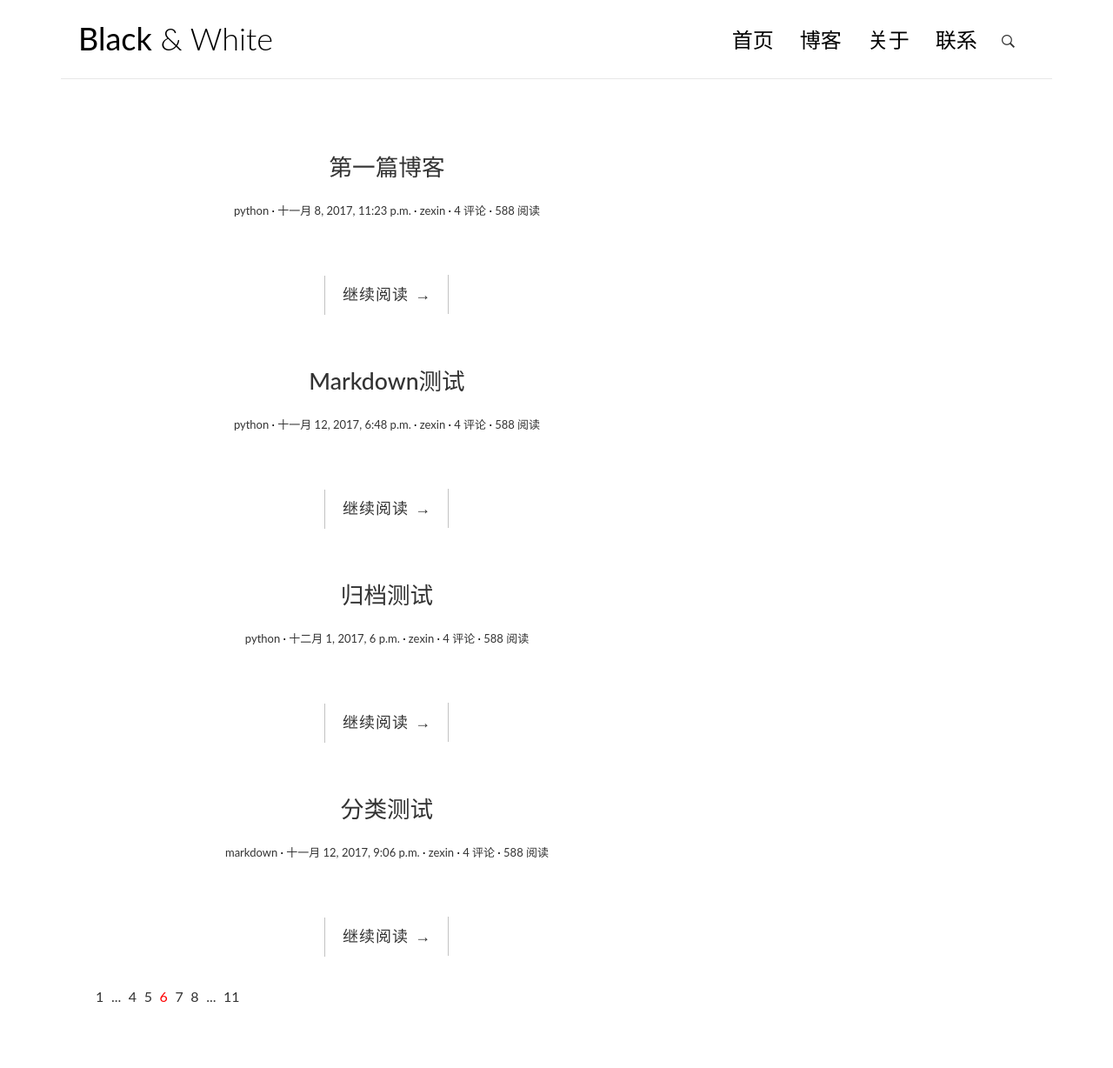
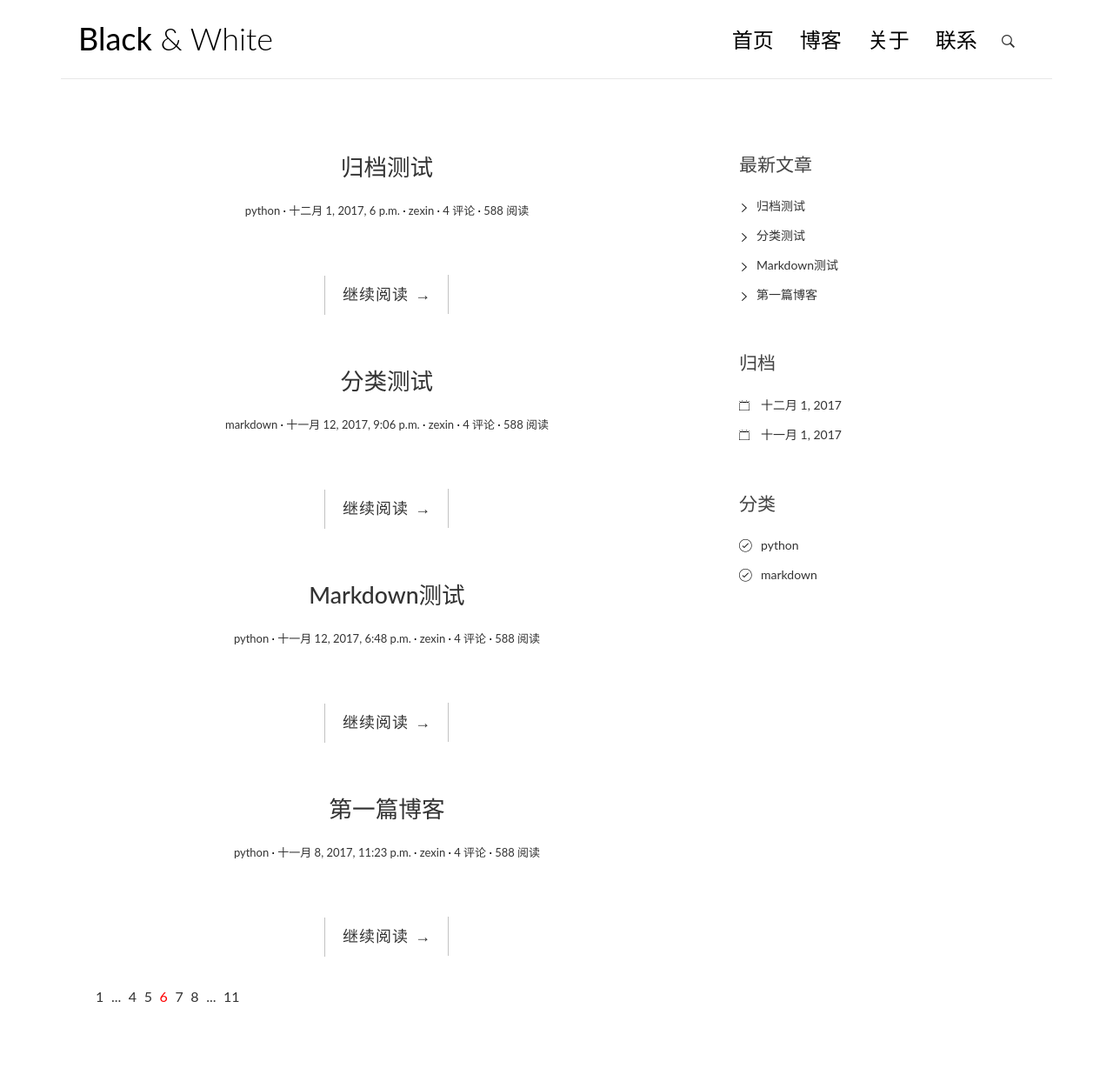
Before and after one commit to zhengzexin-python/myblog, a Django app: page / in a window 1280 px wide. Shown: the top 1228 px of the page at 87% size. Run offline with Django 3.2, Linux system fonts and the light colour scheme; data comes from the database, SQL or seed files in the repository; both versions use the stored data as it was after the commit; some libraries are stand-ins or nearby versions.

Commit message:
分类和归档

```diff
--- /dev/null
+++ b/blog/templatetags/blog_tag.py
@@ -0,0 +1,22 @@
+from blog.models import Post, Category
+from django import template
+
+register = template.Library()
+
+
+# 获取最新文章模板标签
+@register.simple_tag
+def get_recent_posts(num=5):
+    return Post.objects.all().order_by("-create_time")[:num]
+
+
+# 归档模板标签
+@register.simple_tag
+def archives():
+    return Post.objects.dates("create_time", 'month', order='DESC')
+
+
+# 获得分类模板标签
+@register.simple_tag
+def get_categories():
+    return Category.objects.all()
--- a/blog/urls.py
+++ b/blog/urls.py
@@ -4,5 +4,8 @@ from blog import views
 
 urlpatterns = [
     url(r'^$', views.index, name='index'),
-    url(r'^post/(?P<pk>[0-9]+)/$', views.detail, name='detail')
+    url(r'^post/(?P<pk>[0-9]+)/$', views.detail, name='detail'),
+    url(r'archives/(?P<year>[0-9]{4})/(?P<month>[0-9]{1,2})/$', views.archives, name="archives"),
+    url(r'category/(?P<pk>[0-9]+)/$', views.category, name='category'),
 ]
+1
--- a/blog/views.py
+++ b/blog/views.py
@@ -1,15 +1,17 @@
 from django.shortcuts import render, get_object_or_404
 
 # Create your views here.
-from blog.models import Post
+from blog.models import Post, Category
 import markdown
 
 
+# 首页视图
 def index(request):
-    post_list = Post.objects.all()
+    post_list = Post.objects.all().order_by("-create_time")
     return render(request, 'blog/index.html', context={'post_list': post_list})
 
 
+# 文章视图
 def detail(request, pk):
     post = get_object_or_404(Post, pk=pk)
     # 使用markdown进行渲染
@@ -19,3 +21,15 @@ def detail(request, pk):
         'markdown.extensions.toc',
     ])
     return render(request, 'blog/detail.html', context={'post': post})
+
+
+# 归档视图
+def archives(request, year, month):
+    post_list = Post.objects.filter(create_time__year=year, create_time__month=month).order_by("-create_time")
+    return render(request, template_name='blog/index.html', context={"post_list": post_list})
+
+
+def category(request, pk):
+    cate = get_object_or_404(Category, pk=pk)
+    post_list = Post.objects.filter(category=cate).order_by("-create_time")
+    return render(request,'blog/index.html',{'post_list': post_list})
--- a/templates/base.html
+++ b/templates/base.html
@@ -1,4 +1,5 @@
 {% load staticfiles %}
+{% load blog_tag %}
 <!DOCTYPE html>
 <html>
 <head>
@@ -29,7 +30,7 @@
                 <div class="logo">
                     <h1><a href="index.html"><b>Black</b> &amp; White</a></h1>
                 </div>
-            </div><!-- col-md-4 -->
+            </div>
             <div class="col-md-8 col-sm-7 col-xs-4">
                 <nav class="main-nav" role="navigation">
                     <div class="navbar-header">
@@ -45,7 +46,7 @@
                             <li class="cl-effect-11"><a href="about.html" data-hover="关于">关于</a></li>
                             <li class="cl-effect-11"><a href="contact.html" data-hover="联系">联系</a></li>
                         </ul>
-                    </div><!-- /.navbar-collapse -->
+                    </div>
                 </nav>
                 <div id="header-search-box">
                     <a id="search-menu" href="#"><span id="search-icon" class="ion-ios-search-strong"></span></a>
@@ -56,7 +57,7 @@
                         </form>
                     </div>
                 </div>
-            </div><!-- col-md-8 -->
+            </div>
         </div>
     </header>
 </div>
@@ -69,12 +70,90 @@
             <main class="col-md-8">
                 {% block main %}
 
-                {% endblock  %}
+                {% endblock %}
             </main>
             <aside class="col-md-4">
                 {% block toc %}
 
-                {% endblock  %}
+                {% endblock %}
+            </aside>
+            <aside class="col-md-4">
+                <div class="widget widget-recent-posts">
+                    <h3 class="widget-title">最新文章</h3>
+                    {% get_recent_posts as recent_post_list %}
+                    <ul>
+                        {% for post in recent_post_list %}
+                            <li><a href="{{ post.get_absolute_url }}">{{ post.title }}</a></li>
+                        {% empty %}
+                            暂时没有发布的文章！
+                        {% endfor %}
+                    </ul>
+
+                </div>
+                <div class="widget widget-archives">
+                    <h3 class="widget-title">归档</h3>
+                    {% archives as data_list %}
+                    <ul>
+                        {% for data in data_list %}
+                            <li><a href="{% url 'blog:archives' data.year data.month %}">{{ data }}</a></li>
+                        {% empty %}
+                            暂无归档
+                        {% endfor %}
+
+                    </ul>
+                </div>
+
+                <div class="widget widget-category">
+                    <h3 class="widget-title">分类</h3>
+                    {% get_categories as categories_list %}
+                    <ul>
+                        {% for categories in  categories_list %}
+                            <li><a href="{% url 'blog:category' categories.pk %}">{{ categories }}</a></li>
+                        {% empty %}
+                            暂无分类
+                        {% endfor %}
+
+                    </ul>
+                </div>
+
+               {% comment %} <div class="widget widget-tag-cloud">
+                    <h3 class="widget-title">标签云</h3>
+                    <ul>
+                        <li>
+                            <a href="#">Django</a>
+                        </li>
+                        <li>
+                            <a href="#">Python</a>
+                        </li>
+                        <li>
+                            <a href="#">Java</a>
+                        </li>
+                        <li>
+                            <a href="#">笔记</a>
+                        </li>
+                        <li>
+                            <a href="#">文档</a>
+                        </li>
+                        <li>
+                            <a href="#">AngularJS</a>
+                        </li>
+                        <li>
+                            <a href="#">CSS</a>
+                        </li>
+                        <li>
+                            <a href="#">JavaScript</a>
+                        </li>
+                        <li>
+                            <a href="#">Snippet</a>
+                        </li>
+                        <li>
+                            <a href="#">jQuery</a>
+                        </li>
+                    </ul>
+                </div>
+                <div class="rss">
+                    <a href=""><span class="ion-social-rss-outline"></span> RSS 订阅</a>
+                </div>{% endcomment %}
             </aside>
         </div>
     </div>
--- a/templates/blog/index.html
+++ b/templates/blog/index.html
@@ -38,4 +38,5 @@
             <li><a href="">11</a></li>
         </ul>
     </div>
+
 {% endblock %}
```
Also changed, not shown: db.sqlite3.
